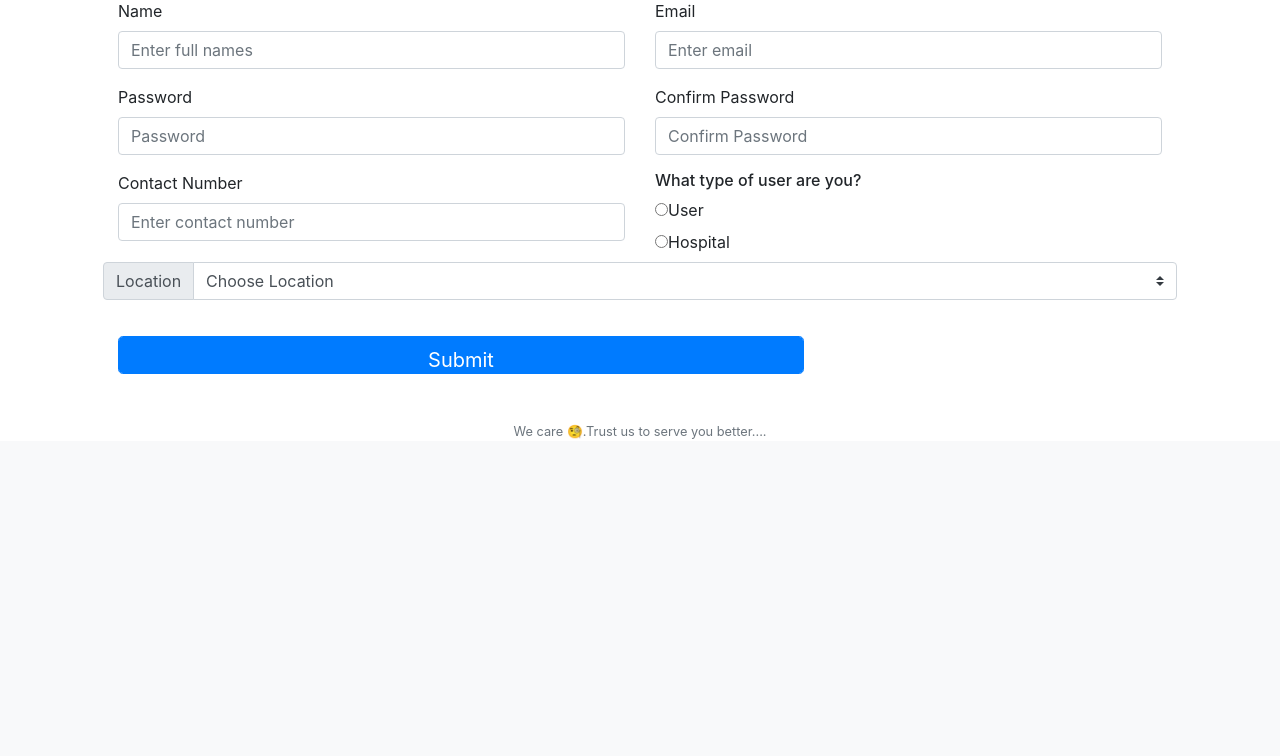
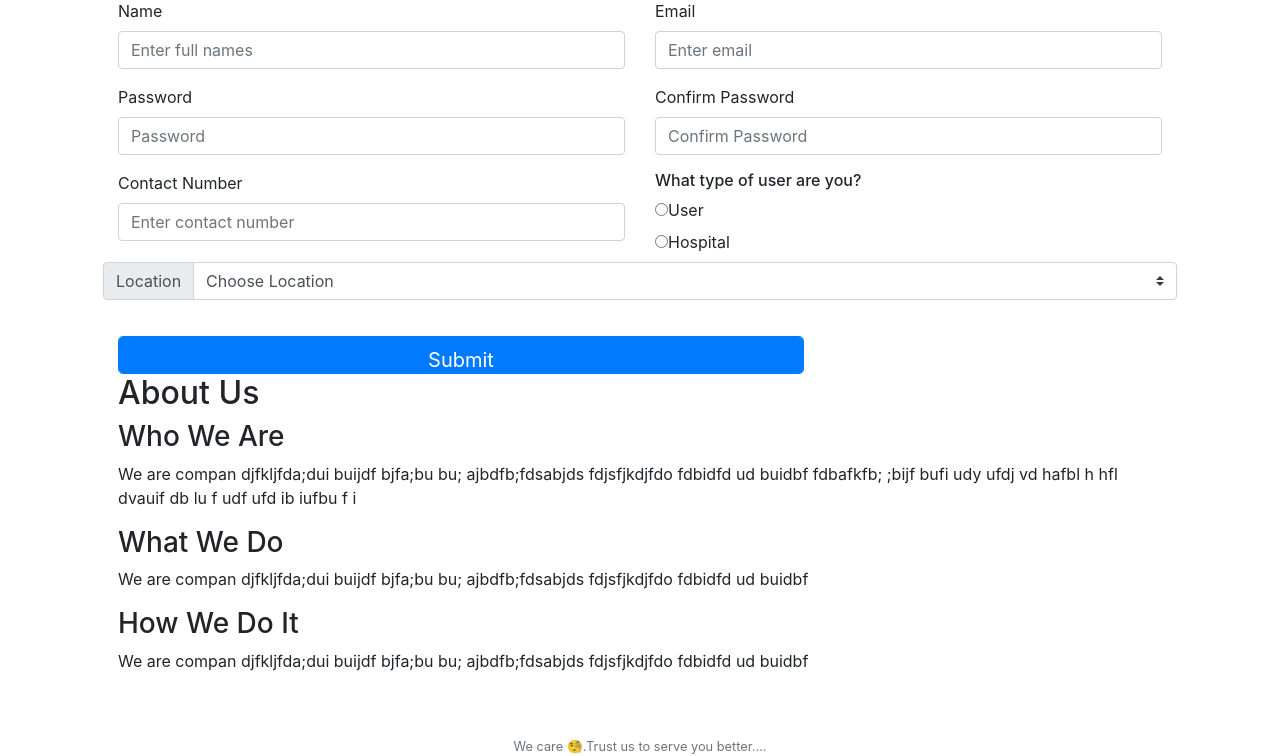
Before and after one commit to thywoe/WeCare, a Flask app: page /login in a window 1280 px wide. Shown: the part 471-1227 px from the top of the page. Before the commit the page ends 910 px from the top, so only its background shows below. Run offline with Flask 2, Linux system fonts and the light colour scheme; some libraries are stand-ins or nearby versions.

Commit message:
design page body

```diff
--- a/templates/login.html
+++ b/templates/login.html
@@ -92,6 +92,35 @@
   </div>
 </section>
 
+<section class="about">
+    <div class="h2_wrapper">
+        <h2 class="h2-design">About Us</h2>
+    </div>
+    <div class="about-box">
+        <div class="who_we_are about-us">
+            <i class="icon icon-basic-world"></i>
+            <h3>Who We Are</h3>
+            <p>
+                We are compan djfkljfda;dui  buijdf bjfa;bu bu; ajbdfb;fdsabjds fdjsfjkdjfdo fdbidfd ud buidbf fdbafkfb; ;bijf bufi udy ufdj vd hafbl h hfl dvauif db lu f udf ufd ib iufbu f i
+            </p>
+        </div>
+        <div class="what_we_do about-us">
+            <i class="icon icon-basic-compass"></i>
+            <h3>What We Do</h3>
+            <p>
+                We are compan djfkljfda;dui  buijdf bjfa;bu bu; ajbdfb;fdsabjds fdjsfjkdjfdo fdbidfd ud buidbf
+            </p>
+        </div>
+        <div class="what_we_do about-us">
+            <i class="icon icon-basic-heart"></i>
+            <h3>How We Do It</h3>
+            <p>
+                We are compan djfkljfda;dui  buijdf bjfa;bu bu; ajbdfb;fdsabjds fdjsfjkdjfdo fdbidfd ud buidbf
+            </p>
+        </div>
+    </div>
+</section>
+
 
 
 {% endblock %}
```
